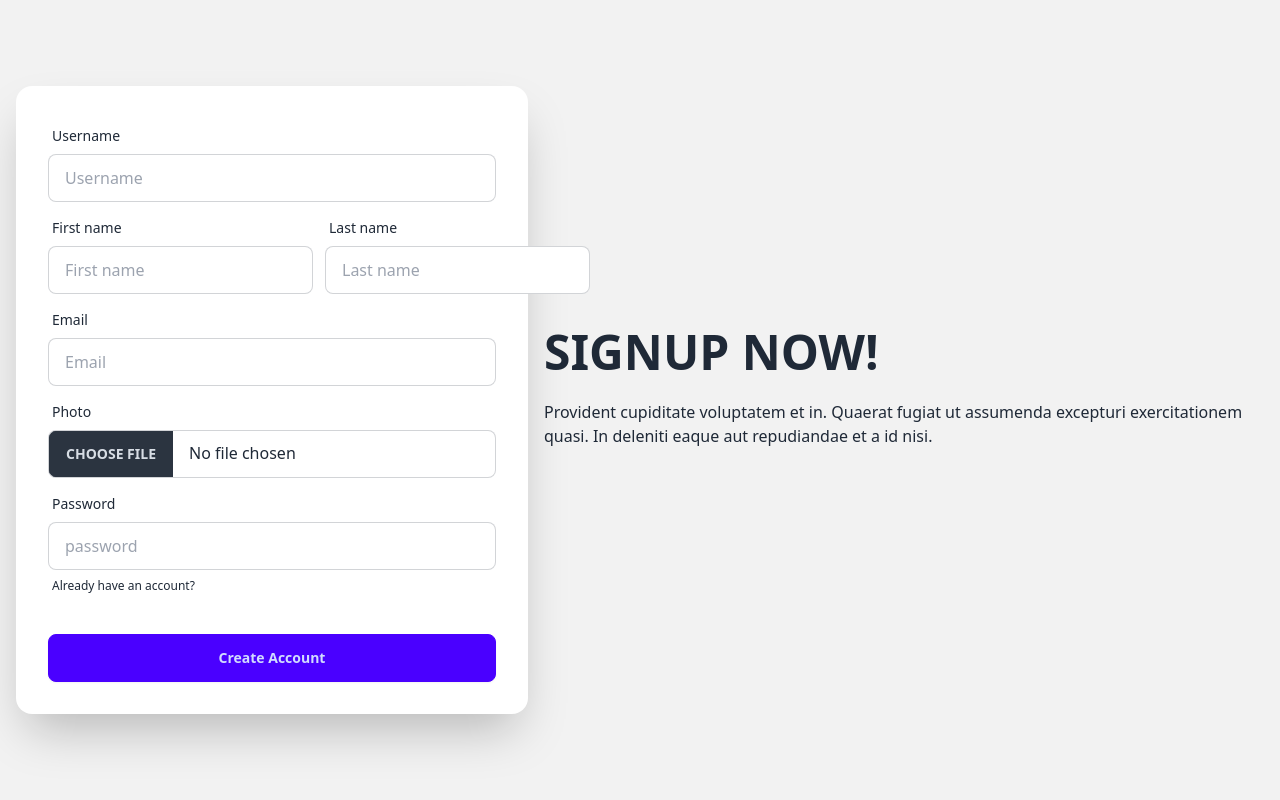
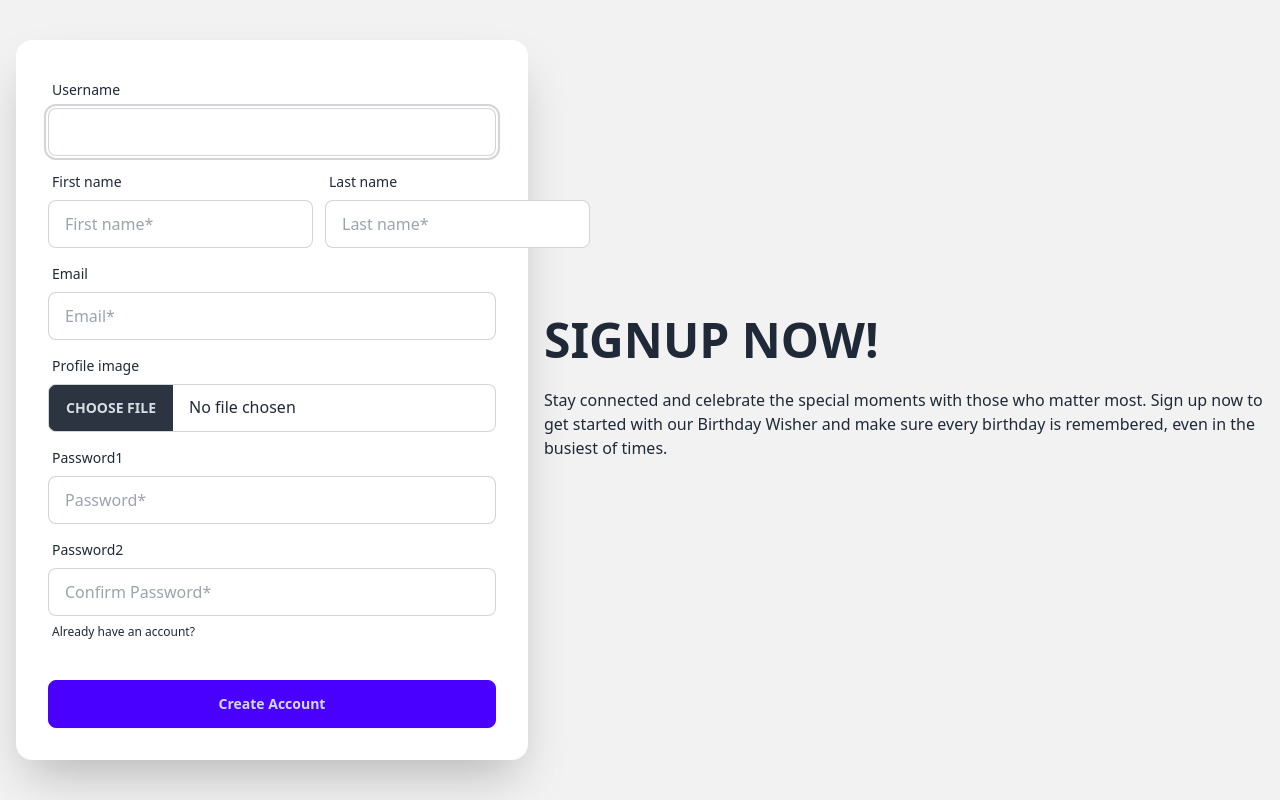
Before and after one commit to shameem-0077/birthday_wish_application_with_cronjob_django, a Django app: page /users/sign-up/ in a window 1280 px wide. Run offline with Django 4.2, Linux system fonts and the light colour scheme; some libraries are stand-ins or nearby versions.

Commit message:
add: add cronjob
Changes to be committed:
	new file:   Dockerfile
	modified:   birthday_wish_application/settings.py
	new file:   docker-compose.yml
	new file:   main/cron.py
	modified:   main/templatetags/custom_filters.py
	new file:   requirements.txt
	new file:   scripts/run_app_development.sh
	new file:   scripts/wait-for-it.sh
	new file:   static/images/hero-bg.jpg
	modified:   templates/main/includes/base.html
	modified:   templates/main/includes/header.html
	modified:   templates/main/includes/hero.html
	modified:   templates/users/login.html
	modified:   templates/users/signup.html
	new file:   users/forms.py
	modified:   users/functions.py
	modified:   users/models.py
	modified:   users/views.py

```diff
--- a/main/templatetags/custom_filters.py
+++ b/main/templatetags/custom_filters.py
@@ -17,3 +17,8 @@ def format_date_for_input(value):
     if value:
         return value.strftime('%Y-%m-%d')
     return ''
+
+
+@register.filter(name='add_class')
+def add_class(field, css_class):
+    return field.as_widget(attrs={"class": css_class})
--- a/templates/main/includes/base.html
+++ b/templates/main/includes/base.html
@@ -8,6 +8,23 @@
     <title>{{title}}</title>
 </head>
 <body>
+    {% if messages %}
+        {% for message in messages %}
+            {% if message.level == DEFAULT_MESSAGE_LEVELS.ERROR %}
+                <div class="toast toast_message_div">
+                    <div class="alert alert-error">
+                    <span>{{ message }}</span>
+                    </div>
+                </div>
+            {% elif message.level == DEFAULT_MESSAGE_LEVELS.SUCCESS %}
+                <div class="toast toast_message_div">
+                    <div class="alert alert-success">
+                    <span>{{ message }}</span>
+                    </div>
+                </div>
+            {% endif %}
+        {% endfor %}
+    {% endif %}
     {% block content %}
     {% endblock %}
     <script src="https://cdn.tailwindcss.com"></script>
--- a/templates/users/signup.html
+++ b/templates/users/signup.html
@@ -1,57 +1,72 @@
 {% extends "main/includes/base.html" %}
 {% load static %}
+{% load custom_filters %}
 {% block content %}
 <div class="hero bg-base-200 min-h-screen">
 	<div class="hero-content flex-col lg:flex-row-reverse">
 	  <div class="text-center lg:text-left">
 		<h1 class="text-5xl font-bold">SIGNUP NOW!</h1>
 		<p class="py-6">
-		  Provident cupiditate voluptatem et in. Quaerat fugiat ut assumenda excepturi exercitationem
-		  quasi. In deleniti eaque aut repudiandae et a id nisi.
+			Stay connected and celebrate the special moments with those who matter most.
+			Sign up now to get started with our Birthday Wisher and make sure every birthday is remembered,
+			 even in the busiest of times.
 		</p>
 	  </div>
 	  <div class="card bg-base-100 w-full max-w-lg shrink-0 shadow-2xl">
 		<form class="card-body" action="{% url 'users_urls:signup_url' %}" method="post" enctype="multipart/form-data">
 			{% csrf_token %}
 			<div class="form-control">
-				<label class="label">
-				  <span class="label-text">Username</span>
+				<label class="label" for="{{ form.username.id_for_label }}">
+				  <span class="label-text">{{ form.username.label }}</span>
 				</label>
-				<input type="text" placeholder="Username" name="username" class="input input-bordered" required />
+				{{ form.username|add_class:"input input-bordered" }}
+				{{ form.username.errors }}
 			  </div>
 			<div class="flex gap-3">
 				<div class="form-control">
-					<label class="label">
-					  <span class="label-text">First name</span>
+					<label class="label" for="{{ form.first_name.id_for_label }}">
+					  <span class="label-text">{{ form.first_name.label }}</span>
 					</label>
-					<input type="text" placeholder="First name" name="first_name" class="input input-bordered" required />
+					{{ form.first_name|add_class:"input input-bordered" }}
+					{{ form.first_name.errors }}
 				  </div>
 				  <div class="form-control">
-					<label class="label">
-					  <span class="label-text">Last name</span>
+					<label class="label" for="{{ form.last_name.id_for_label }}">
+					  <span class="label-text">{{ form.last_name.label }}</span>
 					</label>
-					<input type="text" placeholder="Last name" name="last_name" class="input input-bordered" required />
+					{{ form.last_name|add_class:"input input-bordered" }}
+					{{ form.last_name.errors }}
 				  </div>
 			</div>
 		  <div class="form-control">
-			<label class="label">
-			  <span class="label-text">Email</span>
+			<label class="label" for="{{ form.email.id_for_label }}">
+			  <span class="label-text">{{ form.email.label }}</span>
 			</label>
-			<input type="email" placeholder="Email" name="email" class="input input-bordered" required />
+			{{ form.email|add_class:"input input-bordered" }}
+			{{ form.email.errors }}
 		  </div>
 		  <div class="form-control">
 				<label class="form-control w-full">
-					<div class="label">
-					<span class="label-text">Photo</span>
+					<div class="label" for="{{ form.profile_image.id_for_label }}">
+					<span class="label-text">{{ form.profile_image.label }}</span>
 					</div>
-					<input type="file" name="photo" class="file-input file-input-bordered w-full" />
+					{{ form.profile_image|add_class:"file-input file-input-bordered w-full" }}
+					{{ form.profile_image.errors }}
 				</label>
 			</div>
 		  <div class="form-control">
-			<label class="label">
-			  <span class="label-text">Password</span>
+			<label class="label" for="{{ form.password1.id_for_label }}">
+				<span class="label-text">{{ form.password1.label }}</span>
 			</label>
-			<input type="password" placeholder="password" name="password" class="input input-bordered" required />
+			{{ form.password1|add_class:"input input-bordered" }}
+			{{ form.password1.errors }}
+		  </div>
+		  <div class="form-control">
+			<label class="label" for="{{ form.password2.id_for_label }}">
+				<span class="label-text">{{ form.password2.label }}</span>
+			</label>
+			{{ form.password2|add_class:"input input-bordered" }}
+			{{ form.password2.errors }}
 			<label class="label">
 				<a href="{% url 'users_urls:signin_url' %}" class="label-text-alt link link-hover">Already have an account?</a>
 			</label>
--- /dev/null
+++ b/users/forms.py
@@ -0,0 +1,65 @@
+from django import forms
+from django.contrib.auth.forms import UserCreationForm
+from users.models import MainUser
+
+
+class LoginForm(forms.Form):
+    username = forms.CharField(
+        max_length=150,
+        required=True,
+        widget=forms.TextInput(attrs={'placeholder': 'Enter your username'})
+    )
+
+    password = forms.CharField(
+        widget=forms.PasswordInput(attrs={'placeholder': 'Enter your password'}),
+        required=True
+    )
+
+
+class CreateAccountForm(UserCreationForm):
+    first_name = forms.CharField(
+        max_length=30,
+        required=True,
+        widget=forms.TextInput(attrs={"placeholder": "First name*"})
+    )
+    last_name = forms.CharField(
+        max_length=30,
+        required=True,
+        widget=forms.TextInput(attrs={"placeholder": "Last name*"})
+    )
+    email = forms.EmailField(
+        required=True,
+        widget=forms.EmailInput(attrs={"placeholder": "Email*"})
+    )
+    profile_image = forms.ImageField(
+        required=False,  # Set to True if the image is required
+        widget=forms.FileInput(attrs={"placeholder": "Upload a Profile Picture"})
+    )
+    password1 = forms.CharField(
+        widget=forms.PasswordInput(attrs={"placeholder": "Password*"}),
+        required=True
+    )
+    password2 = forms.CharField(
+        widget=forms.PasswordInput(attrs={"placeholder": "Confirm Password*"}),
+        required=True
+    )
+
+    class Meta:
+        model = MainUser
+        fields = ["username", "first_name", "last_name", "email", "profile_image"]
+
+
+    def clean(self):
+        cleaned_data = super().clean()
+        profile_image = cleaned_data.get('profile_image', None)
+        if not profile_image:
+            raise forms.ValidationError("Please upload a profile image")
+
+        return cleaned_data
+
+    def save(self, commit=True):
+        user = super(CreateAccountForm, self).save(commit=False)
+        user.set_password(self.cleaned_data["password1"])
+        if commit:
+            user.save()
+        return user
--- a/users/models.py
+++ b/users/models.py
@@ -65,6 +65,8 @@ class Notification(BaseModel):
     title = models.CharField(max_length=128)
     message = models.TextField(null=True, blank=True)
     birthday_profile = models.ForeignKey(BirthdayProfile, on_delete=models.CASCADE)
+    is_readed = models.BooleanField(default=False)
+    is_sended = models.BooleanField(default=False)
 
     def __str__(self):
         return str(self.title)
--- a/users/views.py
+++ b/users/views.py
@@ -7,57 +7,75 @@ from django.contrib import messages
 from django.http import HttpResponseRedirect
 
 from users.functions import *
-
 from users.models import *
+from users.forms import LoginForm, CreateAccountForm
 
 # Create your views here.
 
 def login(request):
+    form = LoginForm()
     if request.method == "POST":
-        username = request.POST.get('username', None)
-        password = request.POST.get('password', None)
-        user = authenticate(username=username, password=password)
-        if user is not None:
-            auth_login(request=request, user=user)
-            return redirect(reverse("main_urls:home_url"))
+        form = LoginForm(request.POST)
+        if form.is_valid():
+            username = form.cleaned_data.get('username', None)
+            password = form.cleaned_data.get('password', None)
+            user = authenticate(username=username, password=password)
+            if user is not None:
+                auth_login(request=request, user=user)
+                return redirect(reverse("main_urls:home_url"))
+            else:
+                messages.error(request, "Invalid credentials")
+                return redirect(reverse("users_urls:signin_url"))
         else:
-            print("failed")
-
+            error_message = generate_form_errors(form)
+            messages.error(request, str(error_message))
+            return redirect(reverse("users_urls:signin_url"))
     context = {
-        'active_class_name': 'none'
+        "form": form
     }
     return render(request, 'users/login.html', context=context)
 
 
 def signup(request):
+    form = CreateAccountForm()
+
     if request.method == 'POST':
-        username = request.POST.get('username', None)
-        first_name = request.POST.get('first_name', None)
-        last_name = request.POST.get('last_name', None)
-        email = request.POST.get('email', None)
-        photo = request.FILES.get('photo', None)
-        password = request.POST.get('password', None)
+        form = CreateAccountForm(request.POST, request.FILES)
+        if form.is_valid():
+            form.save()
+            # username = request.POST.get('username', None)
+            # first_name = request.POST.get('first_name', None)
+            # last_name = request.POST.get('last_name', None)
+            # email = request.POST.get('email', None)
+            # photo = request.FILES.get('photo', None)
+            # password = request.POST.get('password', None)
 
-        user = MainUser.objects.create_user(
-            username=username,
-            email=email,
-            first_name=first_name,
-            last_name=last_name,
-            profile_image=photo,
-            password=password,
-        )
+            # user = MainUser.objects.create_user(
+            #     username=username,
+            #     email=email,
+            #     first_name=first_name,
+            #     last_name=last_name,
+            #     profile_image=photo,
+            #     password=password,
+            # )
 
-        return redirect(reverse('users_urls:signin_url'))
+            return redirect(reverse('users_urls:signin_url'))
+        else:
+            error_message = generate_form_errors(form)
+            messages.error(request, str(error_message))
     context = {
-        'active_class_name': 'right-panel-active'
+        "form": form
     }
     return render(request, 'users/signup.html', context=context)
 
 
 def logout_user(request):
     logout(request)
+    form = LoginForm()
+
     context = {
-        'title': 'Login'
+        'title': 'Login',
+        "form": form
     }
     return render(request, 'users/login.html', context=context)
 
```
Also changed, not shown: birthday_wish_application/settings.py (+7 -0 lines), docker-compose.yml (added, +15 -0 lines), main/cron.py (added, +34 -0 lines), requirements.txt (added, +9 -0 lines), templates/main/includes/header.html (+0 -17 lines), templates/main/includes/hero.html (+10 -5 lines), templates/users/login.html (+10 -8 lines), users/functions.py (+11 -0 lines), 4 other files.
